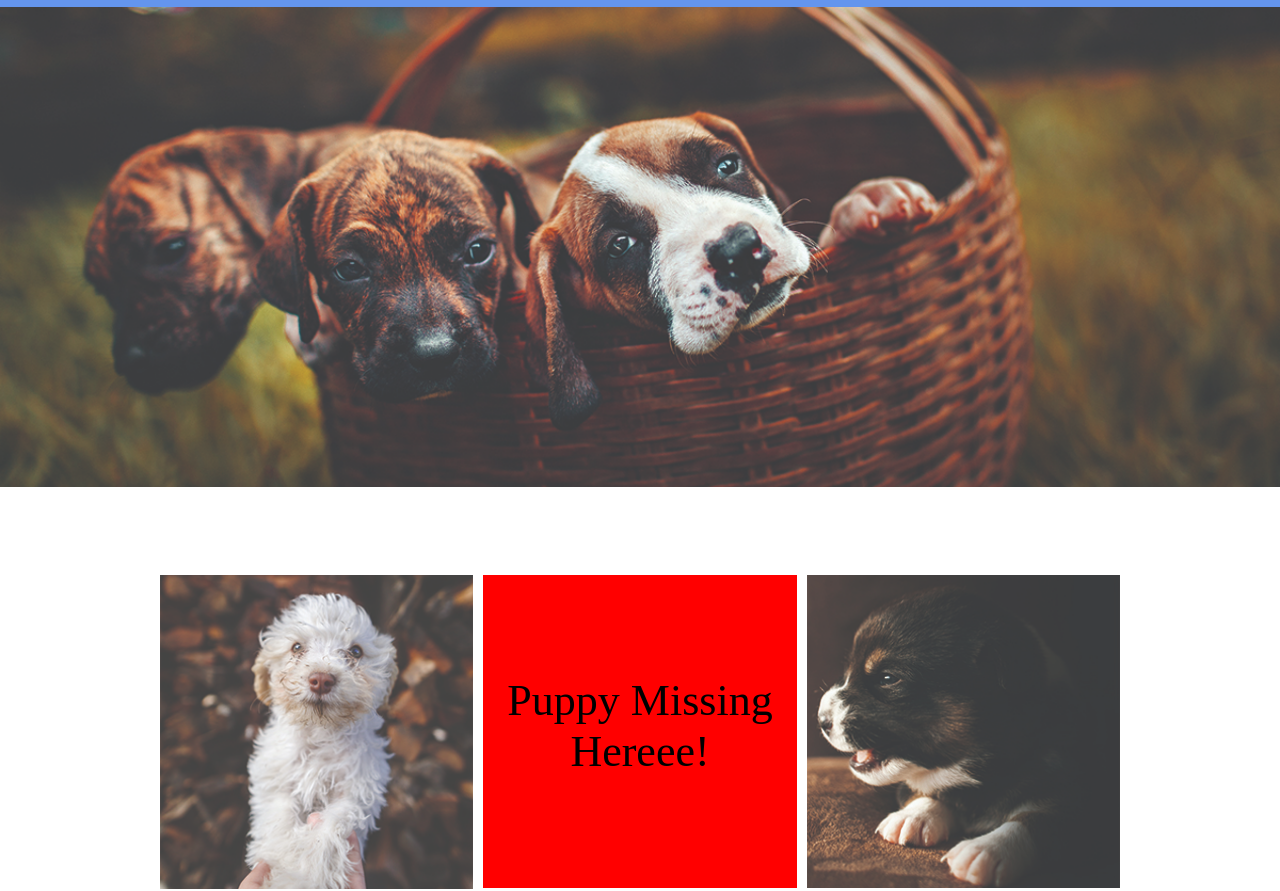
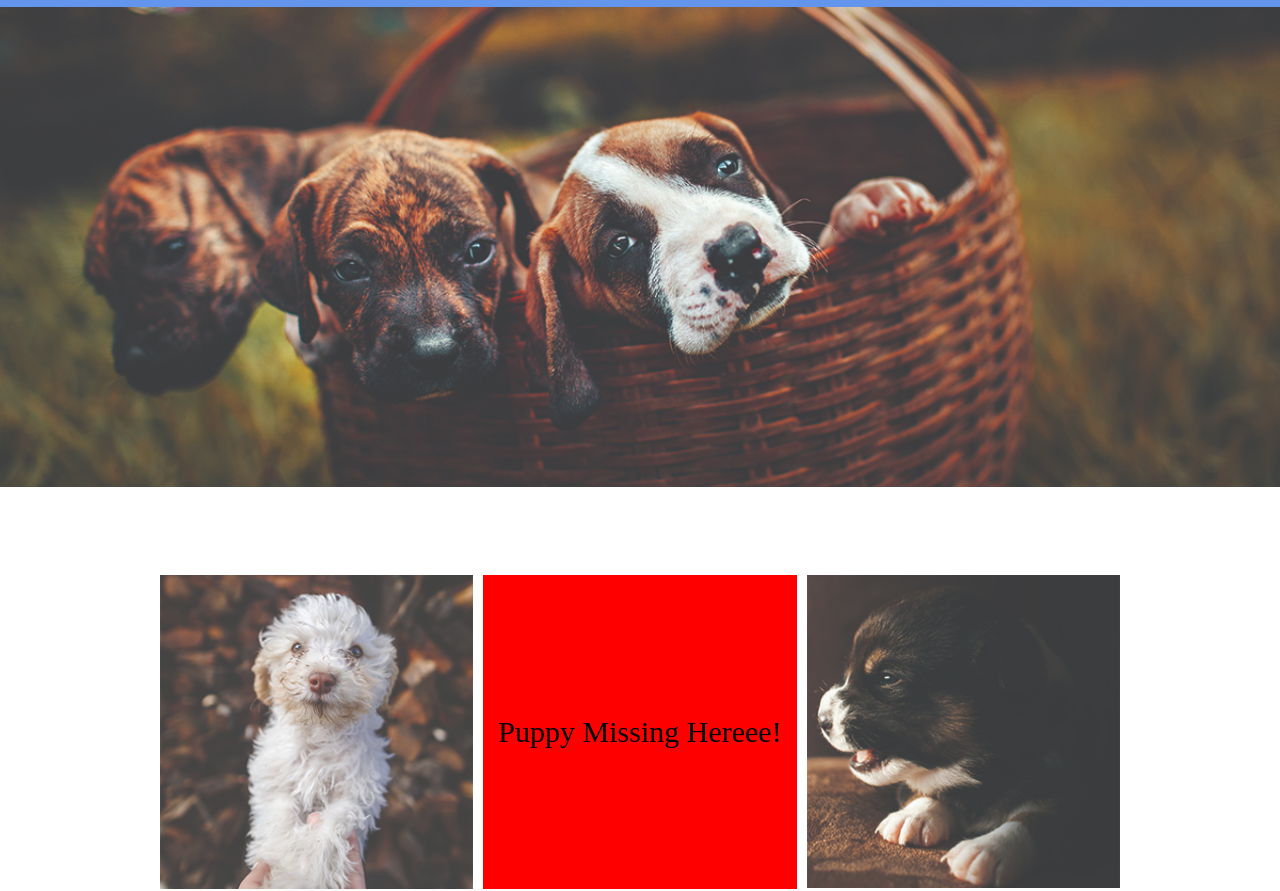
Before and after one commit to Edemialem21/Evangadi_Fullstack_Development, a plain HTML site: page Phase-1/Week-3/PuppyProject/Project/index.html in a window 1280 px wide. Shown: the part 68-959 px from the top of the page. Drawn offline with Linux system fonts and the light colour scheme.

Commit message:
puppy lovers page usig html and css

```diff
--- a/Phase-1/Week-3/PuppyProject/Project/CSS/style.css
+++ b/Phase-1/Week-3/PuppyProject/Project/CSS/style.css
@@ -10,9 +10,7 @@
 .section1 img{
     width: 100%;
 }
-img{
-    max-width: 100%;
-}
+
 
 
 header{
@@ -74,9 +72,9 @@ header h1{
     padding-top: 20px;
 }
 .missing_wrpper{
-    font-size: 44px;
+    font-size: 30px;
     text-align: center;
-    padding-top: 100px;
+    padding: 140px 0px;
 }
 footer{
     margin-top: 75px;
```
